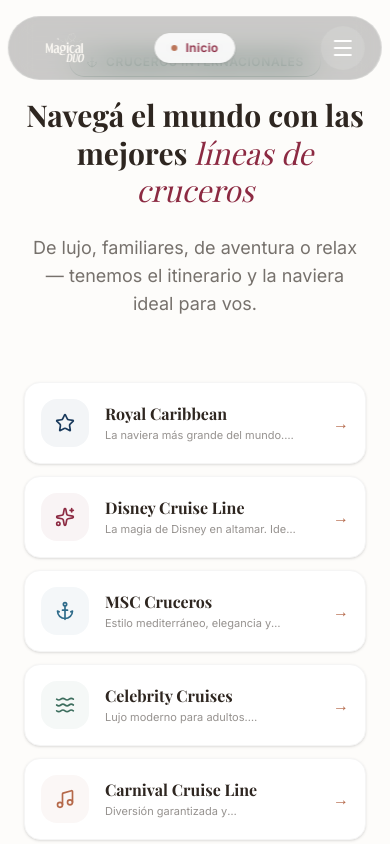
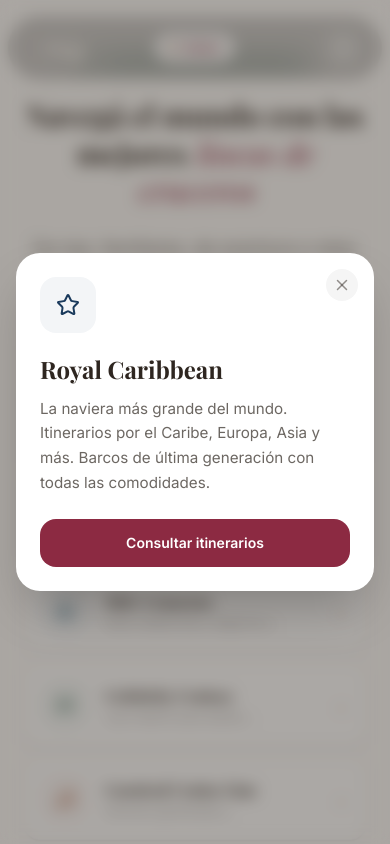
Before and after one commit to TheMagicalDuo/TheMagicalDuo, a React (Vite) app: page / in a window 390 px wide. Both pictures are taken after a click on the element 195 px from the left and 5206 px from the top of the page. Shown: the part 4784-5628 px from the top of the page. Built offline with nearby package versions, Linux system fonts and the light colour scheme; a web font is replaced by a local one.

Commit message:
Add interactive mobile popup modal for Cruises list items

```diff
--- a/src/components/Cruises.jsx
+++ b/src/components/Cruises.jsx
@@ -1,5 +1,6 @@
-import { motion } from 'framer-motion'
-import { Anchor, Sparkles, Waves, Star, Music, Wind } from 'lucide-react'
+import { useState } from 'react'
+import { motion, AnimatePresence } from 'framer-motion'
+import { Anchor, Sparkles, Waves, Star, Music, Wind, X } from 'lucide-react'
 
 const cruises = [
   {
@@ -47,6 +48,8 @@ const cruises = [
 ]
 
 export default function Cruises() {
+  const [selectedCruise, setSelectedCruise] = useState(null)
+
   return (
     <section id="cruceros" className="py-20 lg:py-28 bg-[#FBF8F3]/40 border-y border-neutral-100/60 relative">
       <div className="max-w-7xl mx-auto px-6 lg:px-8">
@@ -80,7 +83,10 @@ export default function Cruises() {
               whileInView={{ opacity: 1, y: 0 }}
               viewport={{ once: true }}
               transition={{ duration: 0.45, delay: i * 0.08 }}
-              className="bg-white rounded-2xl p-4 sm:p-7 border border-neutral-100 shadow-sm hover:shadow-xl hover:border-neutral-200/50 transition-all duration-300 flex flex-row sm:flex-col items-center sm:items-start text-left justify-between group gap-4 sm:gap-0"
+              onClick={() => {
+                if (window.innerWidth < 640) setSelectedCruise(c)
+              }}
+              className="bg-white rounded-2xl p-4 sm:p-7 border border-neutral-100 shadow-sm hover:shadow-xl hover:border-neutral-200/50 transition-all duration-300 flex flex-row sm:flex-col items-center sm:items-start text-left justify-between group gap-4 sm:gap-0 cursor-pointer sm:cursor-default"
             >
               <div className={`shrink-0 w-12 h-12 rounded-2xl ${c.bg} flex items-center justify-center sm:mb-6 transition-all duration-300 group-hover:scale-105`}>
                 <c.Icon size={20} className={`${c.color}`} />
@@ -124,6 +130,50 @@ export default function Cruises() {
             Consultar por mi crucero ideal
           </a>
         </motion.div>
+
+        {/* Mobile Popup Modal */}
+        <AnimatePresence>
+          {selectedCruise && (
+            <div className="fixed inset-0 z-[9999] flex items-center justify-center p-4 sm:hidden">
+              <motion.div
+                initial={{ opacity: 0 }}
+                animate={{ opacity: 1 }}
+                exit={{ opacity: 0 }}
+                onClick={() => setSelectedCruise(null)}
+                className="absolute inset-0 bg-dark/40 backdrop-blur-sm"
+              />
+              <motion.div
+                initial={{ opacity: 0, scale: 0.95, y: 20 }}
+                animate={{ opacity: 1, scale: 1, y: 0 }}
+                exit={{ opacity: 0, scale: 0.95, y: 20 }}
+                className="relative bg-white rounded-3xl p-6 w-full max-w-sm shadow-2xl overflow-hidden"
+              >
+                <button
+                  onClick={() => setSelectedCruise(null)}
+                  className="absolute top-4 right-4 w-8 h-8 flex items-center justify-center bg-neutral-100 text-dark/50 rounded-full"
+                >
+                  <X size={18} />
+                </button>
+                <div className={`w-14 h-14 rounded-2xl ${selectedCruise.bg} flex items-center justify-center mb-5`}>
+                  <selectedCruise.Icon size={24} className={selectedCruise.color} />
+                </div>
+                <h3 className="font-serif font-bold text-dark text-2xl mb-3">{selectedCruise.name}</h3>
+                <p className="text-dark/70 text-[0.95rem] leading-relaxed mb-6">
+                  {selectedCruise.desc}
+                </p>
+                <a
+                  href={`https://wa.me/5491169591710?text=Hola!%20Quiero%20consultar%20sobre%20${encodeURIComponent(selectedCruise.name)}`}
+                  target="_blank"
+                  rel="noopener noreferrer"
+                  className="w-full inline-flex items-center justify-center gap-2 bg-bordeaux text-white py-3.5 rounded-2xl font-bold text-sm"
+                >
+                  Consultar itinerarios
+                </a>
+              </motion.div>
+            </div>
+          )}
+        </AnimatePresence>
+
       </div>
     </section>
   )
```
